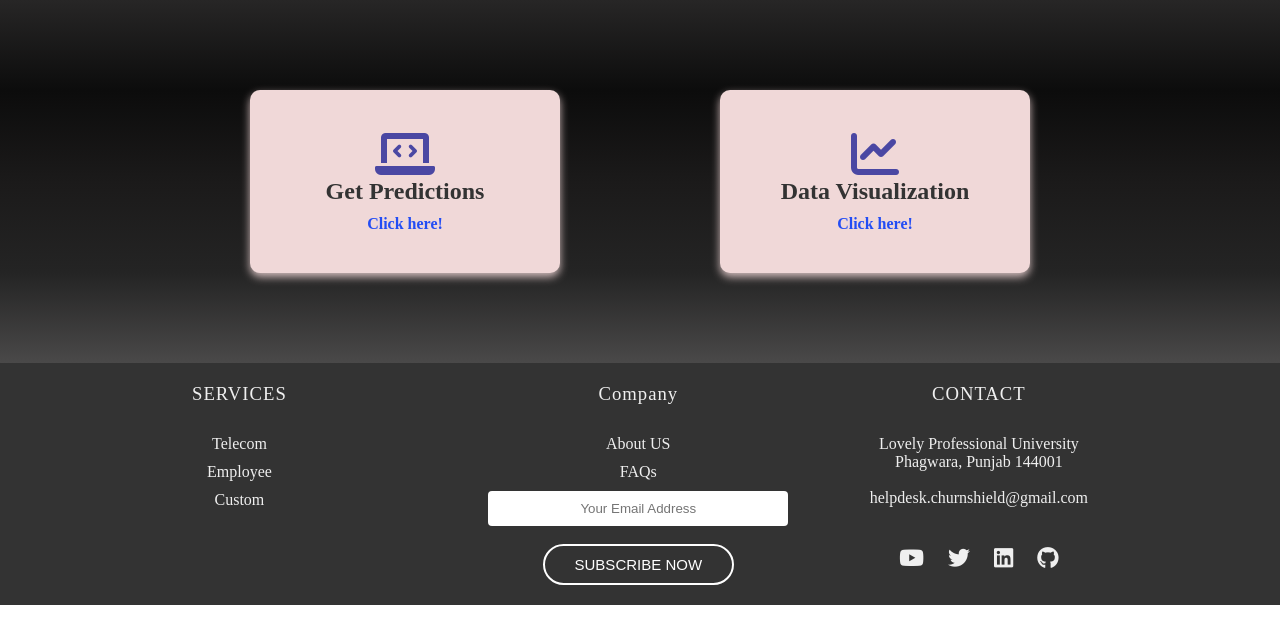
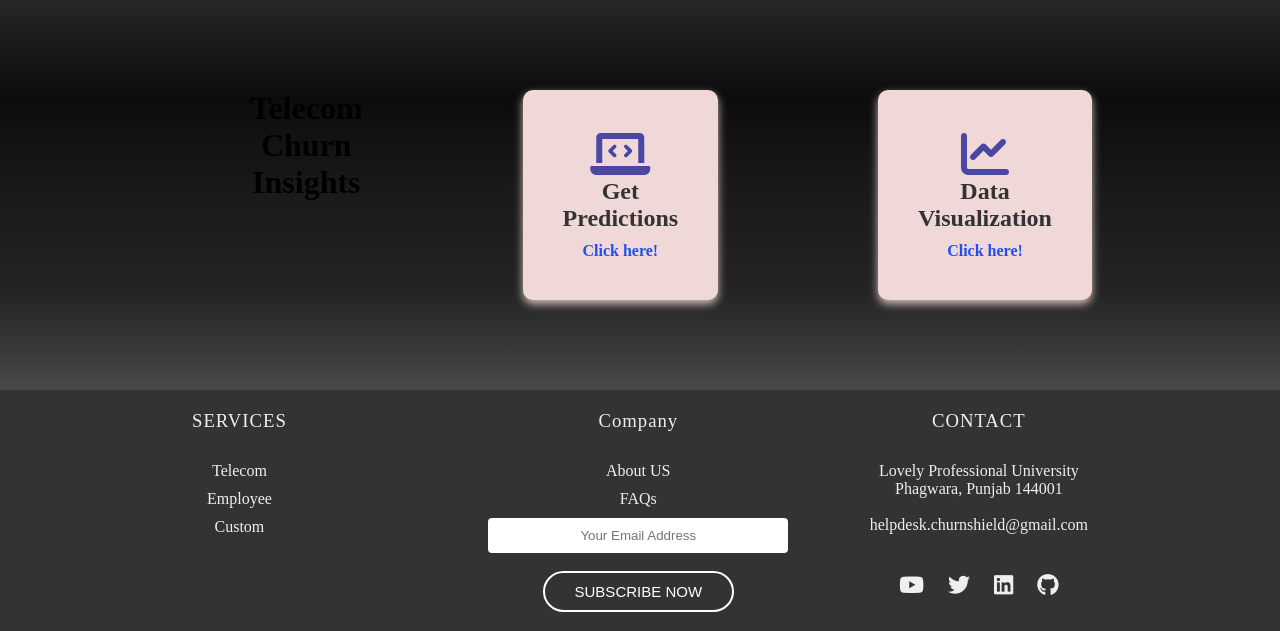
Before and after one commit to singhmansi25/ChurnShield, a Django app: page /ChurnShield/services/telecompage in a window 1280 px wide. Shown: the part 96-727 px from the top of the page. Run offline with Django 5.2, Linux system fonts and the light colour scheme; the visitor is signed in with stand-in values (Sample User, id 1).

Commit message:
churn apps

```diff
--- a/Churn/templates/Churn/Customer.html
+++ b/Churn/templates/Churn/Customer.html
@@ -57,6 +57,7 @@
     <!-- Main Content Starts -->
     <div class="main">
         <div class="content-box">
+            <h1>Employee Churn Insights</h1>
             <div class="card">
                 <i class="fas fa-laptop-code"></i>
                 <h2>Get Predictions</h2>
--- a/Churn/templates/Churn/Telecom.html
+++ b/Churn/templates/Churn/Telecom.html
@@ -58,6 +58,7 @@
 
     <div class="main">
         <div class="content-box">
+            <h1>Telecom Churn Insights</h1>
             <div class="card">
                 <i class="fas fa-laptop-code"></i>
                 <h2>Get Predictions</h2>
```
